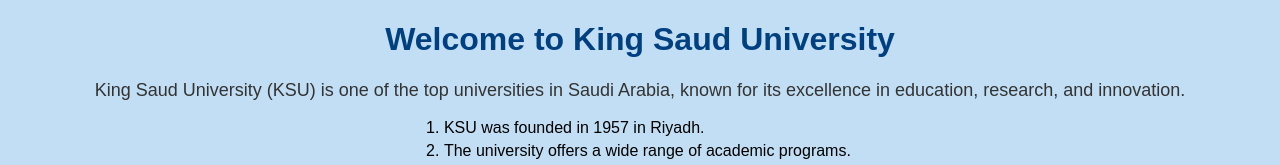
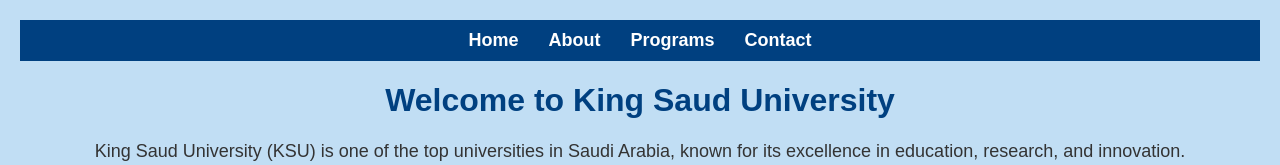
Before and after one commit to MeshMoh506/Lab2, a plain HTML site: page index (1).html in a window 1280 px wide. Shown: the top 165 px of the page. Drawn offline with Linux system fonts and the light colour scheme.

Commit message:
Added a navigation bar with styling

```diff
--- a/index (1).html
+++ b/index (1).html
@@ -7,6 +7,17 @@
     <link rel="stylesheet" href="styles.css"> <!-- Linking the CSS file -->
 </head>
 <body>
+
+    <nav>
+        <ul>
+            <li><a href="#">Home</a></li>
+            <li><a href="#">About</a></li>
+            <li><a href="#">Programs</a></li>
+            <li><a href="#">Contact</a></li>
+        </ul>
+    </nav>
+
+
     <h1>Welcome to King Saud University</h1>
 
     <p>King Saud University (KSU) is one of the top universities in Saudi Arabia, known for its excellence in education, research, and innovation.</p>
--- a/styles.css
+++ b/styles.css
@@ -48,3 +48,30 @@ div {
     border-radius: 10px; /* Rounded corners */
     box-shadow: 2px 2px 10px rgba(0, 0, 0, 0.1); /* Soft shadow effect */
 }
+
+nav {
+    background-color: #004080;
+    padding: 10px 0;
+}
+
+nav ul {
+    list-style: none;
+    padding: 0;
+    margin: 0;
+    display: flex;
+    justify-content: center;
+}
+
+nav ul li {
+    margin: 0 15px;
+}
+
+nav ul li a {
+    color: white;
+    text-decoration: none;
+    font-size: 18px;
+}
+
+nav ul li a:hover {
+    text-decoration: underline;
+}
```
